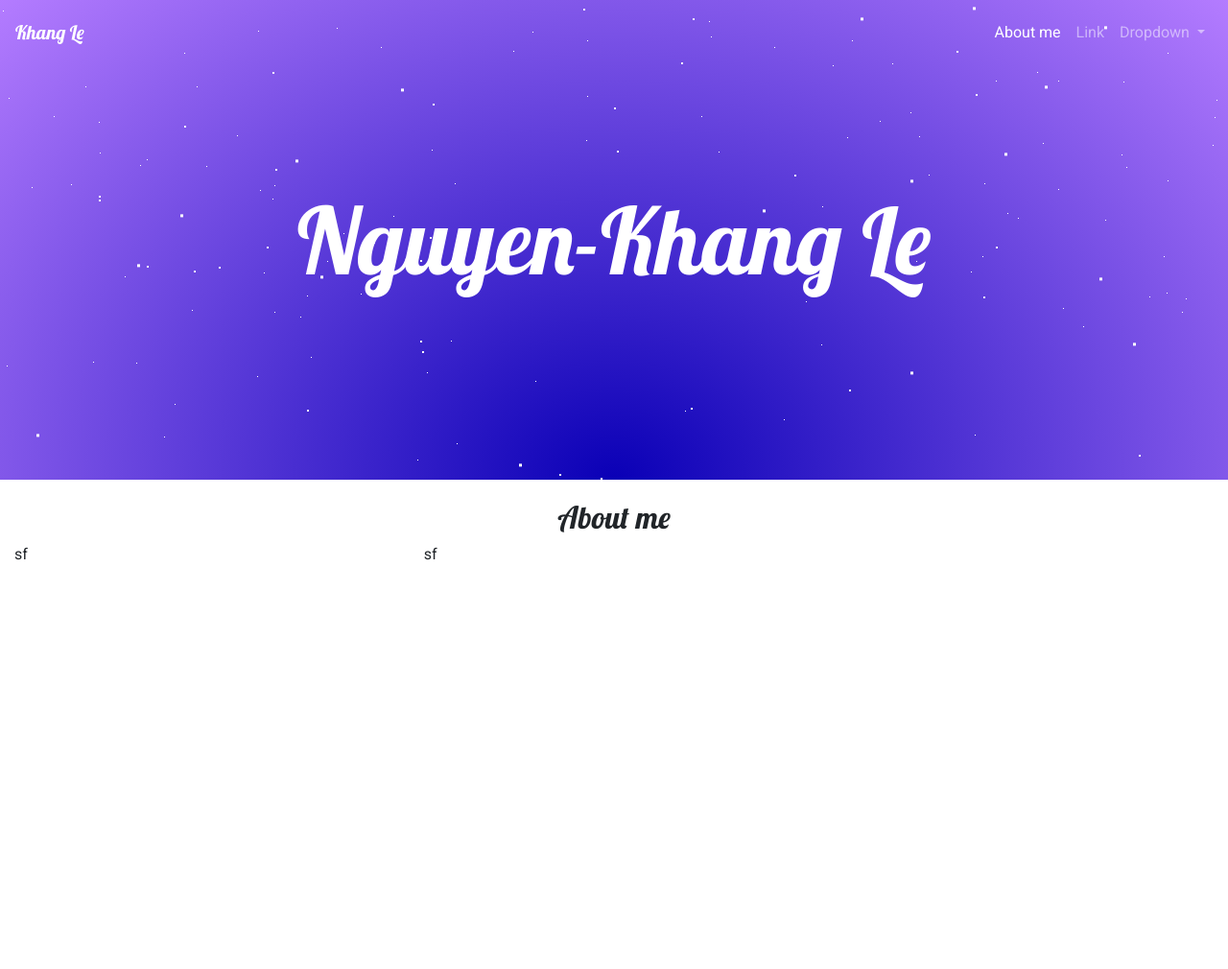
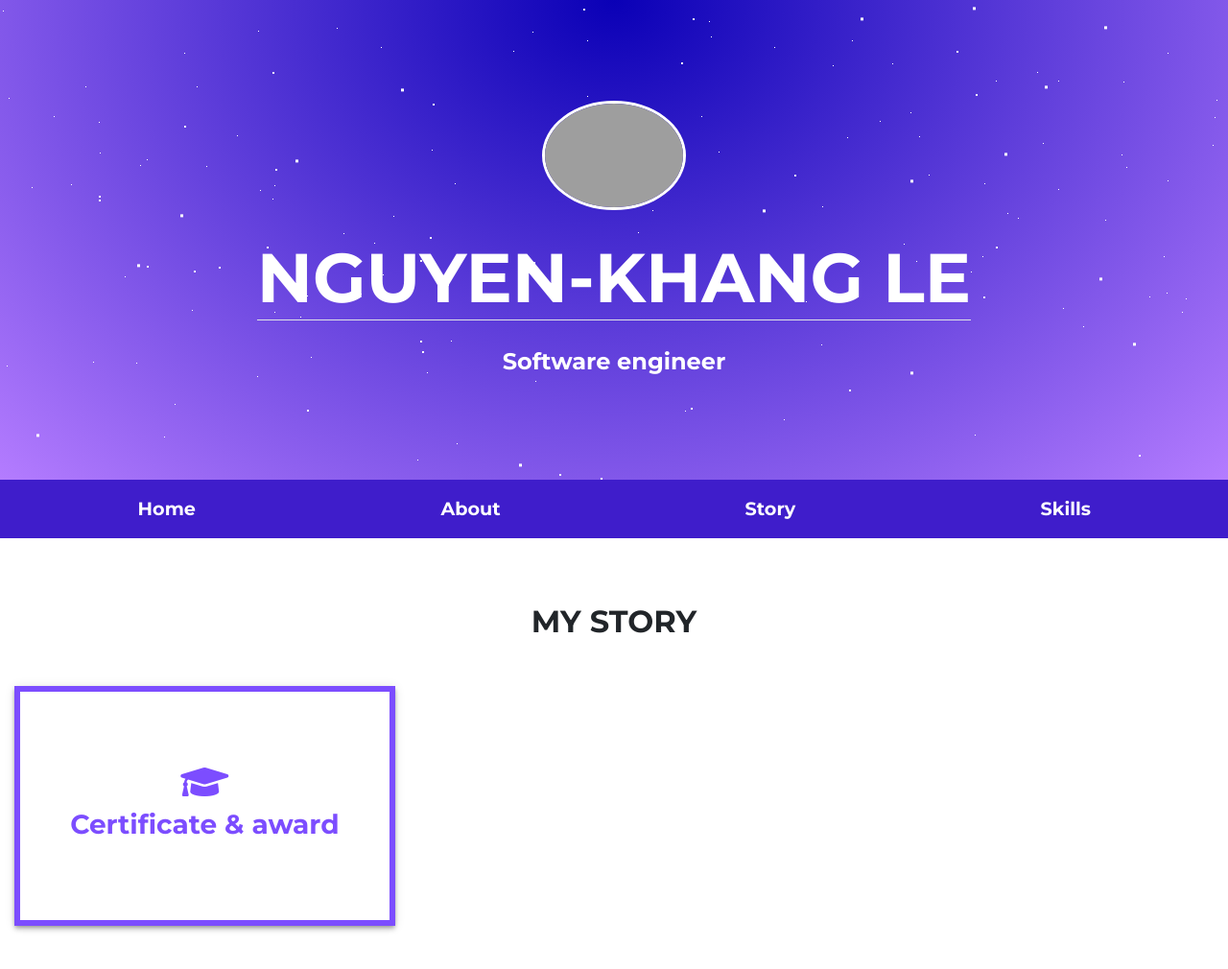
Before and after one commit to KhangLe4497/khangle4497.github.io, a plain HTML site: page index.html in a window 1280 px wide. Shown: the whole page at 96% size. Before the commit the page ends 800 px from the top, so only its background shows below. Drawn offline with nearby package versions, Linux system fonts and the light colour scheme; grey boxes are pictures that could not be loaded.

Commit message:
add header

```diff
--- a/css/style.scss
+++ b/css/style.scss
@@ -1,32 +1,87 @@
-body{
+$primary-color: #7c4dff;
+$light-color: #b47cff;
+$dark-color: #3f1dcb;
+body {
     font-family: 'Roboto', sans-serif;
 }
 
-.lobster{
-    font-family: 'Lobster', cursive;
+.s-font {
+    font-family: 'Montserrat', sans-serif;
 }
 
-.my-navbar{
-    background-color: transparent;
+.my-navbar {
+    background:$dark-color;
+    .navbar-nav{
+        .nav-link{
+            font-family: 'Montserrat', sans-serif;
+            color: white;
+            font-size: 1.2rem;
+        }
+    }
 }
 
-.star-background{
+.separator{
+    height: 1px;
+    background: white;
+}
+
+.star-background {
     position: relative;
-    .star-title{
+    .star-title {
         color: white;
-        font-size: 6rem;
         width: 100%;
         text-align: center;
         position: absolute;
-        transform: translate(-50%,-50%);
+        transform: translate(-50%, -50%);
         top: 50%;
         left: 50%;
+        .name {
+            font-size: 4.5rem;
+        }
+        .title {
+            font-size: 1.5rem;
+        }
+        .avatar {
+            .img-avatar {
+                border-radius: 50%;
+                border: 3px solid white;
+                width: 150px;
+            }
+        }
     }
 }
 
-.my-section{
+.my-section {
     padding: 20px 0;
-    .title{
+    .title {
         text-align: center;
     }
 }
+
+.about {}
+
+.primary-hvr.hvr-ripple-out:before {
+    border: $primary-color solid 6px;
+}
+
+.info-name {
+    font-size: 2.5rem;
+    color: $primary-color;
+}
+
+.primary {
+    border: $primary-color solid 6px;
+}
+
+.primary-color{
+    color: $primary-color
+}
+
+.card-box {
+    cursor: pointer;
+    box-shadow: 0 4px 5px 0 rgba(0, 0, 0, 0.14), 0 1px 10px 0 rgba(0, 0, 0, 0.12), 0 2px 4px -1px rgba(0, 0, 0, 0.3);
+}
+
+.info-card {
+    height: 250px;
+}
--- a/index.html
+++ b/index.html
@@ -6,10 +6,12 @@
     <meta http-equiv="X-UA-Compatible" content="IE=edge">
     <title>Khang Le</title>
     <meta name="viewport" content="width=device-width, initial-scale=1">
-    <link rel="stylesheet" href="https://stackpath.bootstrapcdn.com/bootstrap/4.1.1/css/bootstrap.min.css" integrity="sha384-WskhaSGFgHYWDcbwN70/dfYBj47jz9qbsMId/iRN3ewGhXQFZCSftd1LZCfmhktB"
+    <link rel="stylesheet" href="node_modules/bootstrap/dist/css/bootstrap.min.css">
+    <link href="https://fonts.googleapis.com/css?family=Montserrat:700|Roboto" rel="stylesheet">
+    <link rel="stylesheet" href="https://use.fontawesome.com/releases/v5.1.1/css/all.css" integrity="sha384-O8whS3fhG2OnA5Kas0Y9l3cfpmYjapjI0E4theH4iuMD+pLhbf6JI0jIMfYcK3yZ"
         crossorigin="anonymous">
-    <link href="https://fonts.googleapis.com/css?family=Lobster|Roboto" rel="stylesheet">
     <link rel="stylesheet" type="text/css" media="screen" href="css/animate_background.css" />
+    <link rel="stylesheet" href="node_modules/hover.css/css/hover-min.css">
     <link rel="stylesheet" href="css/style.css">
 </head>
 
@@ -19,51 +21,59 @@
         <div id='stars'></div>
         <div id='stars2'></div>
         <div id='stars3'></div>
+
+        <div class="star-title">
+            <div class="avatar mb-3">
+                <img class="img-fluid img-avatar" src="https://scontent.fsgn2-2.fna.fbcdn.net/v/t1.0-9/20729281_1636225256402285_3748820340031949648_n.jpg?_nc_cat=0&oh=3cfad08cd413091cfc2ab479a8bad736&oe=5BCC5DFF"
+                    alt="My avatar">
+            </div>
+            <div class="name s-font mb-3"><span class="border-bottom">NGUYEN-KHANG LE</span></div>
+            <div class="title s-font">
+                Software engineer
+            </div>
+        </div>
+    </div>
+    </div>
     <nav class="navbar navbar-expand-lg navbar-dark my-navbar">
-            <a class="navbar-brand lobster" href="#">Khang Le</a>
         <button class="navbar-toggler" type="button" data-toggle="collapse" data-target="#navbarSupportedContent" aria-controls="navbarSupportedContent"
             aria-expanded="false" aria-label="Toggle navigation">
             <span class="navbar-toggler-icon"></span>
         </button>
 
         <div class="collapse navbar-collapse" id="navbarSupportedContent">
-                <ul class="navbar-nav ml-auto">
-                    <li class="nav-item active">
-                        <a class="nav-link" href="#">About me
-                            <span class="sr-only">(current)</span>
+            <ul class="navbar-nav nav-fill w-100">
+                <li class="nav-item hvr-buzz-out">
+                    <a class="nav-link" href="#">Home
                     </a>
                 </li>
-                    <li class="nav-item">
-                        <a class="nav-link" href="#">Link</a>
+                <li class="nav-item hvr-buzz-out">
+                    <a class="nav-link" href="#">About
+                    </a>
                 </li>
-                    <li class="nav-item dropdown">
-                        <a class="nav-link dropdown-toggle" href="#" id="navbarDropdown" role="button" data-toggle="dropdown" aria-haspopup="true"
-                            aria-expanded="false">
-                            Dropdown
+                <li class="nav-item hvr-buzz-out">
+                    <a class="nav-link" href="#">Story
                     </a>
-                        <div class="dropdown-menu" aria-labelledby="navbarDropdown">
-                            <a class="dropdown-item" href="#">Action</a>
-                            <a class="dropdown-item" href="#">Another action</a>
-                            <div class="dropdown-divider"></div>
-                            <a class="dropdown-item" href="#">Something else here</a>
-                        </div>
+                </li>
+                <li class="nav-item hvr-buzz-out">
+                    <a class="nav-link" href="#">Skills
+                    </a>
                 </li>
             </ul>
         </div>
     </nav>
-        <div class="star-title lobster">
-            Nguyen-Khang Le
+
+    <section class="about my-section my-5">
+        <div class="container-fluid">
+            <h2 class="title s-font mb-5">MY STORY</h2>
+            <div class="row">
+                <div class="col-md-4">
+                    <div class="card-box hvr-ripple-out primary-hvr w-100 ">
+                        <div class="d-flex justify-content-center align-items-center info-card primary flex-column info-name">
+                                <i class="fas fa-graduation-cap mb-2"></i>
+                            <h3 class=" text-center s-font">
+                                Certificate & award</h3>
                         </div>
                     </div>
-    <section class="about my-section">
-        <div class="container-fluid">
-            <h2 class="title lobster">About me</h2>
-            <div class="row">
-                <div class="col-md-4">
-                    sf
-                </div>
-                <div class="col-md-4">
-                        sf
                 </div>
             </div>
         </div>
@@ -73,7 +83,6 @@
     crossorigin="anonymous"></script>
 <script src="https://cdnjs.cloudflare.com/ajax/libs/popper.js/1.14.3/umd/popper.min.js" integrity="sha384-ZMP7rVo3mIykV+2+9J3UJ46jBk0WLaUAdn689aCwoqbBJiSnjAK/l8WvCWPIPm49"
     crossorigin="anonymous"></script>
-<script src="https://stackpath.bootstrapcdn.com/bootstrap/4.1.1/js/bootstrap.min.js" integrity="sha384-smHYKdLADwkXOn1EmN1qk/HfnUcbVRZyYmZ4qpPea6sjB/pTJ0euyQp0Mk8ck+5T"
-    crossorigin="anonymous"></script>
+<script src="node_modules/bootstrap/dist/js/bootstrap.min.js"></script>
 
 </html>
```
Also changed, not shown: css/animate_background.css, css/style.css, package-lock.json (added), 1 other file. Lines whose indentation alone changed are shown as unchanged.
